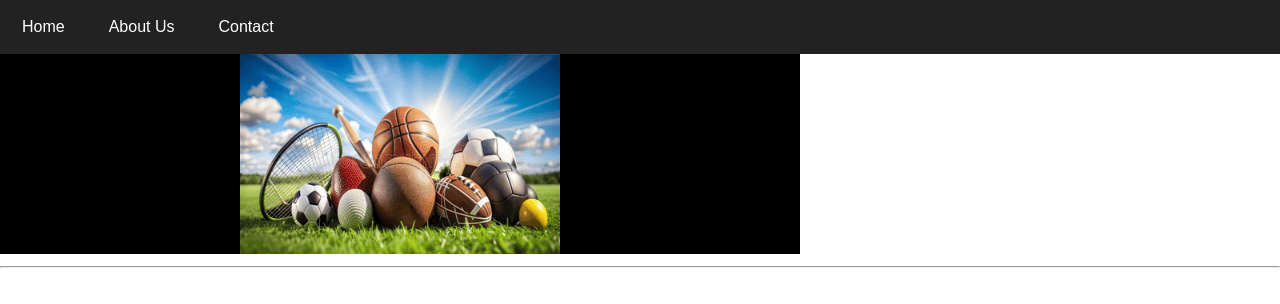
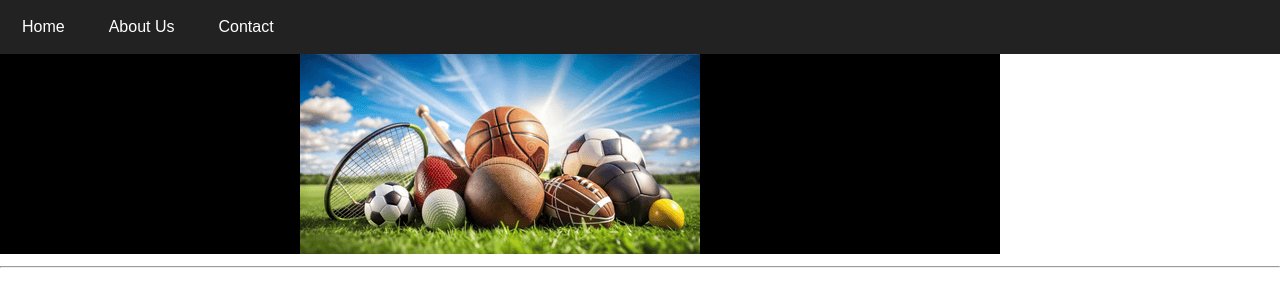
Before and after one commit to luisfredok-create/Theprojecthtml, a plain HTML site: page index.html in a window 1280 px wide. Shown: the top 304 px of the page. Drawn offline with Linux system fonts and the light colour scheme.

Commit message:
Update index.html

```diff
--- a/index.html
+++ b/index.html
@@ -50,7 +50,7 @@
   <a href="contact.html">Contact</a>
 </nav>
 
-<img src="images/sports1.png" alt="sports balls" width="800" height="200">
+<img src="images/sports1.png" alt="sports balls" width="1000" height="200">
 
 <hr>
 <div class="content">
```
